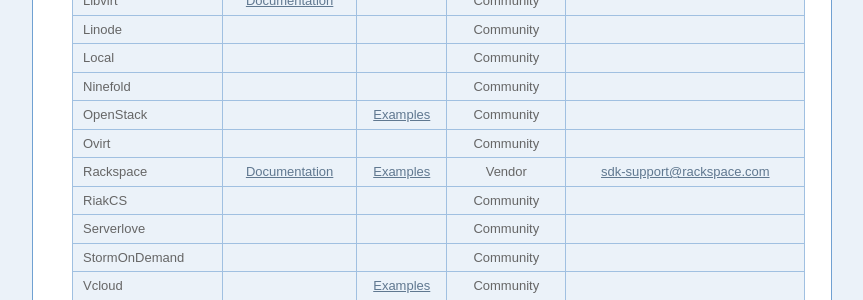
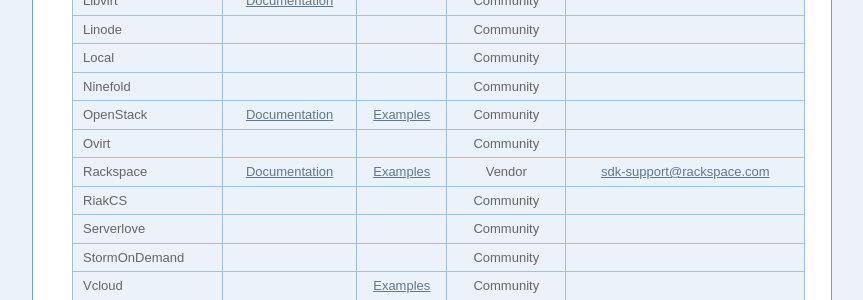
Before and after one commit to fog/fog.github.com, a Jekyll site: the page built from about/provider_documentation.markdown, in a window 1280 px wide. Shown: the part 1113-1413 px from the top of the page, without its empty margins (208-1071 px from the left). Built offline with Jekyll 4.4.1, drawn with Linux system fonts in a browser that asks for light colours; nearby versions of some CDN libraries; Markdown is read by kramdown in place of the engine named in the settings.

Commit message:
[openstack] add link to openstack docs

```diff
--- a/about/provider_documentation.markdown
+++ b/about/provider_documentation.markdown
@@ -190,7 +190,7 @@ In order to maximize the benefits of open source, you are encouraged submit bugs
    </tr>
    <tr>
      <td>OpenStack</td>
-     <td></td>
+     <td><a href="https://github.com/fog/fog/blob/master/lib/fog/openstack/docs/getting_started.md">Documentation</a></td>
      <td><a href="https://github.com/fog/fog/tree/master/lib/fog/openstack/examples">Examples</a></td>
      <td>Community</td>
      <td></td>
```
